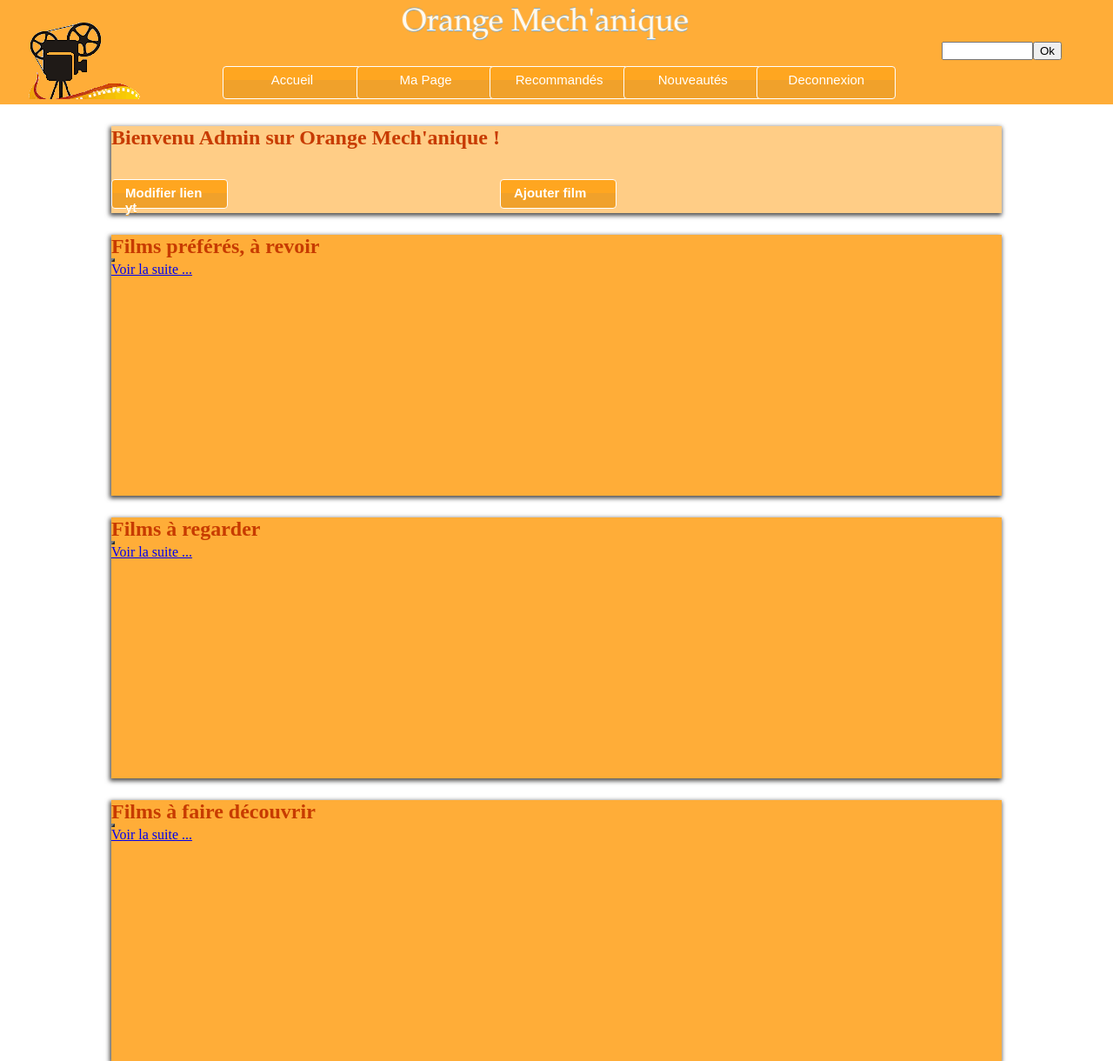
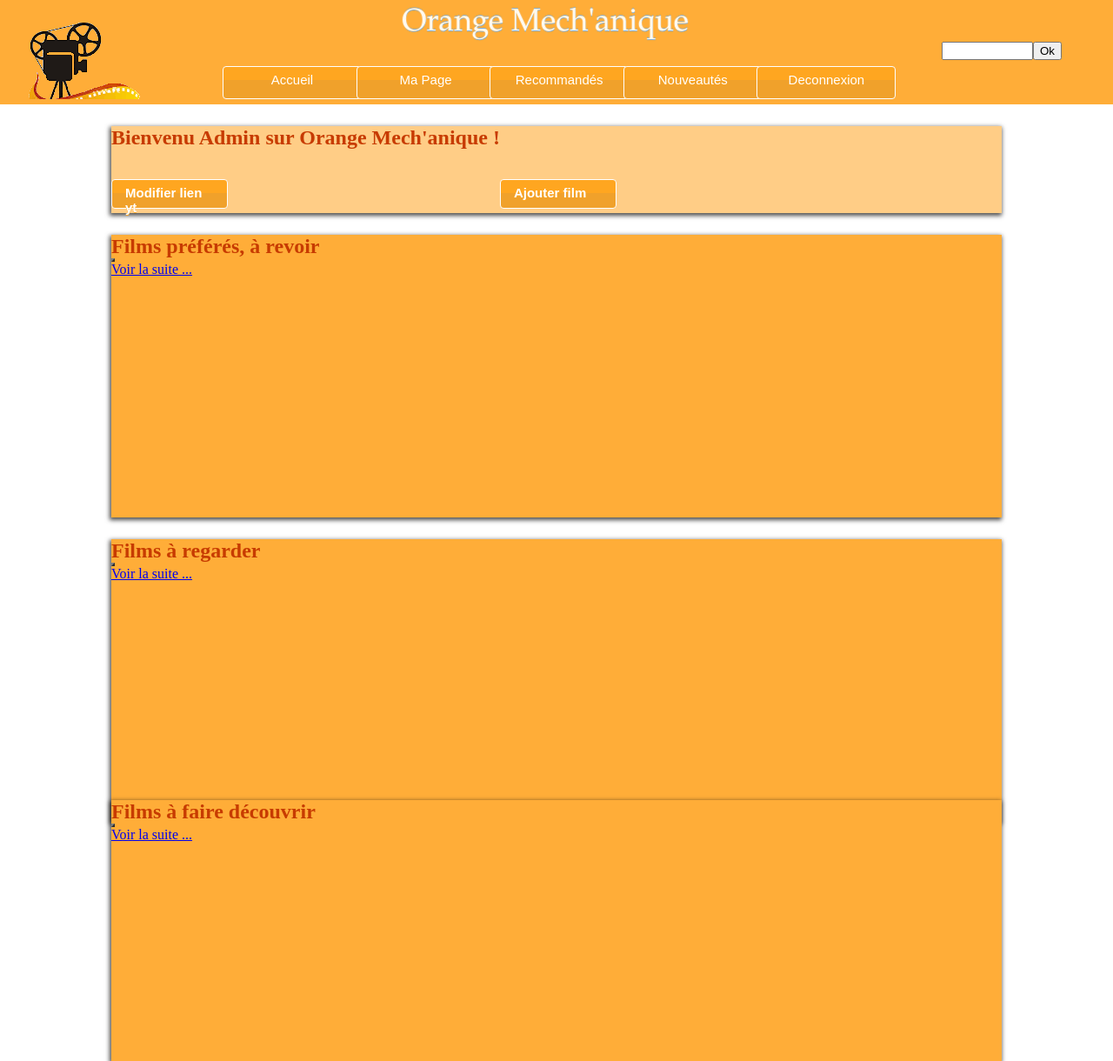
Before and after one commit to MathildeJuillet/projetcinema, a PHP site: page /ma_page.php in a window 1280 px wide. Shown: the whole page at 87% size. Run offline with PHP 8.4, Linux system fonts and the light colour scheme; the visitor is signed in with stand-in values (Sample User, id 1); data that the repository does not hold is empty.

Commit message:
Update styleT.css

```diff
--- a/styleT.css
+++ b/styleT.css
@@ -197,8 +197,20 @@ div#notation
 }
 p{
   color: #C73B00;
-}                           /* A la*/
-
+}
+.star_button{
+  background-color:yellow;
+  border: none;
+  color: black;
+  /*padding: 15px 32px;*/
+  text-align: center;
+  text-decoration: none;
+  display: inline-block;
+  font-size: 16px;
+}
+.star_button:hover{         /* A la*/
+  background-color:white;
+}
 div#casting
 {
   margin : 1%;
@@ -223,26 +235,51 @@ div#synopsis
   bottom: auto;
 }
 
-div#mes_films_preferes
+div#mes_films_preferes      /*ici*/
 {
   background-color: #FFAD38;
-  height: 60%;
+  height: 65%;
   width: 80%;
   right: auto;
   left: 10%;
   top: 30%;
   bottom: auto;
+  overflow-x: hidden;
 }
 
 div#mes_films_a_regarder
 {
   background-color: #FFAD38;
-  height: 60%;
+  height: 65%;
   width: 80%;
   right: auto;
   left: 10%;
-  top: 95%;
+  top: 100%;
   bottom: auto;
+  overflow-x: hidden;
+}
+
+div#mes_films_a_revoir
+{
+  background-color: #FFAD38;
+  height: 65%;
+  width: 80%;
+  right: auto;
+  left: 10%;
+  top: 170%;
+  bottom: auto;
+  overflow-x: hidden;
+}
+#voir_la_suite{
+  background-color: #FFAD38;
+  height: 120%;
+  width: 80%;
+  right: auto;
+  left: 10%;
+  top: 10%;
+  bottom: auto;
+  overflow-x: hidden;
+  box-shadow: -1px 2px 5px 1px rgba(0, 0, 0, 0.7);
 }
 
 div#mes_films_a_revoir
@@ -271,7 +308,7 @@ div#boutons
 {
   margin : 1%;
   background-color: #FFAD38;
-  height: 15%;
+  height: 20%;
   width: 75%;
   right: auto;
   left: 22%;
```
